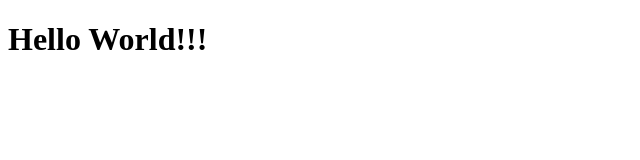
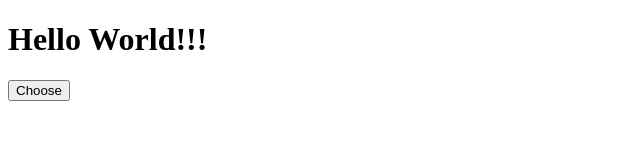
Before and after one commit to funnydev2512/Test-Git, a plain HTML site: page index.html in a window 1280 px wide. Shown: the whole page, without its empty margins (0-640 px from the left). Drawn offline with Linux system fonts and the light colour scheme.

Commit message:
Upload button

```diff
--- a/index.html
+++ b/index.html
@@ -8,5 +8,6 @@
   </head>
   <body>
     <h1>Hello World!!!</h1>
+    <button>Choose</button>
   </body>
 </html>
```
